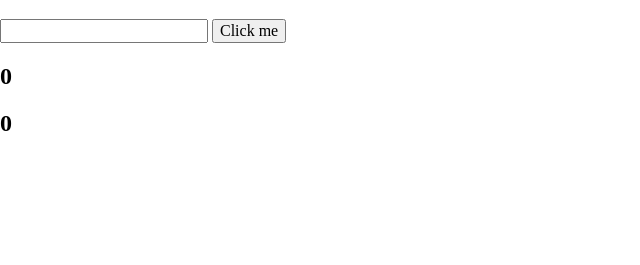
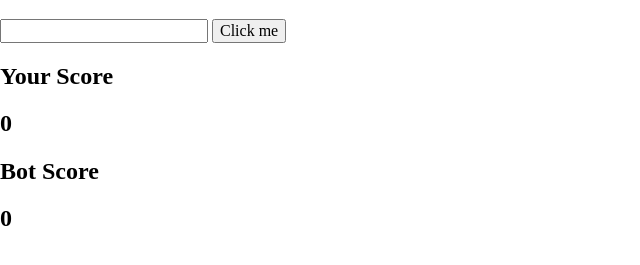
Before and after one commit to TravyTheDev/RPS-node, a website: page index.html in a window 1280 px wide. Shown: the part 61-326 px from the top of the page, without its empty margins (0-640 px from the left). Drawn offline with Linux system fonts and the light colour scheme.

Commit message:
Added labels

```diff
--- a/index.html
+++ b/index.html
@@ -17,7 +17,9 @@
 		<button id="button">Click me</button>
 		<h2 id="result"></h2>
 		<h2 id="win-or-lose"></h2>
+		<h2>Your Score</h2>
 		<h2 id="player-score">0</h2>
+		<h2>Bot Score</h2>
 		<h2 id="bot-score">0</h2>
 		<script type="text/javascript" src="js/main.js"></script>
 	</body>
```
